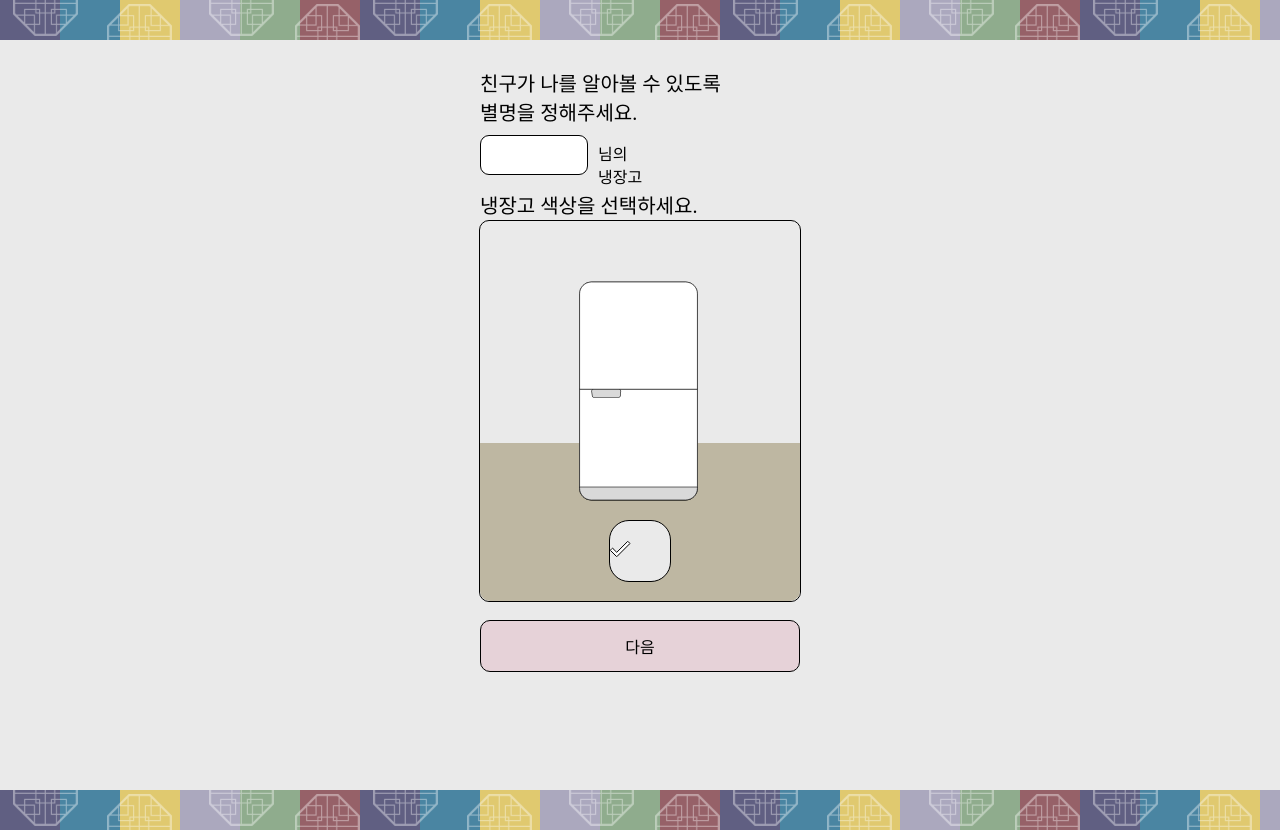
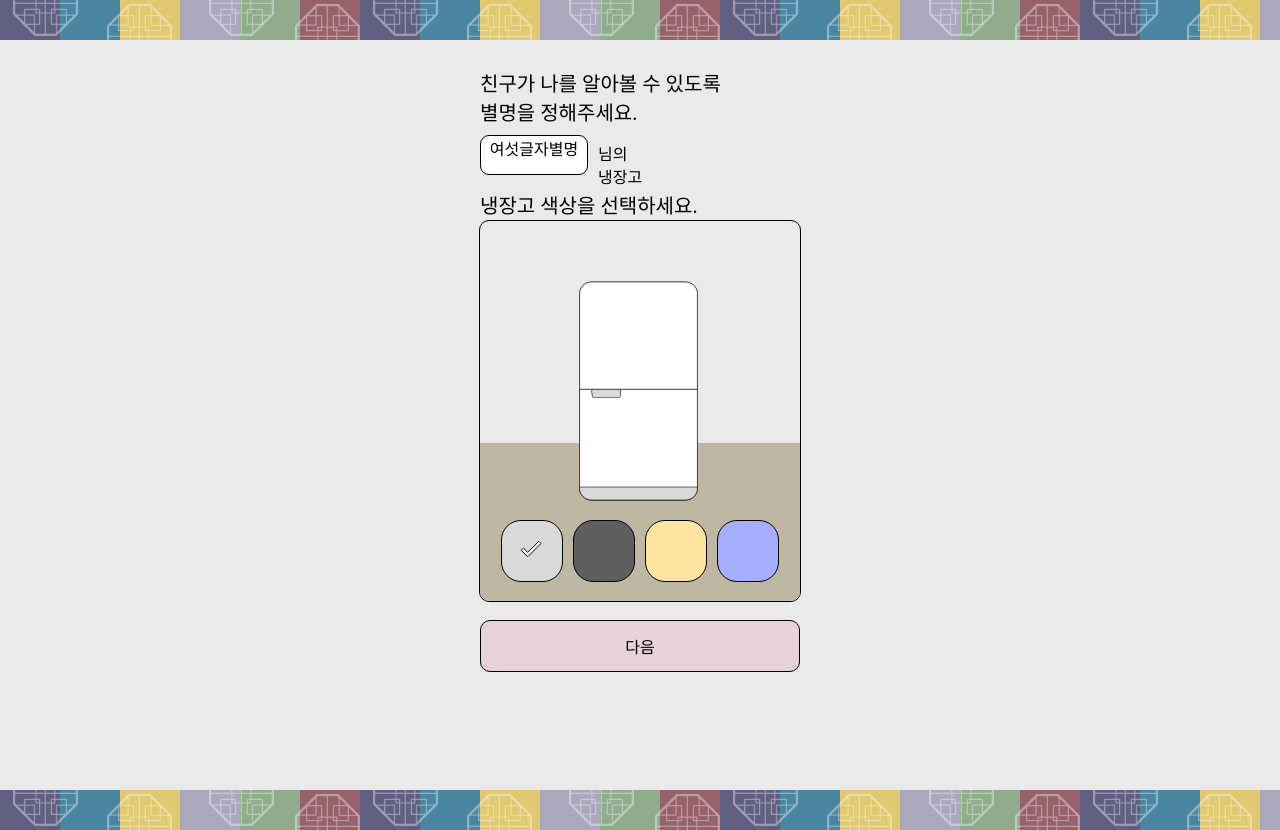
Before and after one commit to jangsumi/Making-Tteokguk-FE, a React (Vite) app: page /init in a window 1280 px wide. Built offline with nearby package versions, Linux system fonts and the light colour scheme; a web font is replaced by a local one.

Commit message:
Revert "fix : pull request 코멘트 반영"
This reverts commit 79bfd4322db00d94bd7a86f2e57789fdbe72fb37.

```diff
--- a/src/pages/Init/Init.jsx
+++ b/src/pages/Init/Init.jsx
@@ -1,54 +1,40 @@
 import React, { useState } from "react";
 import * as styled from "./styles";
+import { Fake } from "../MySetting/styles.jsx";
 import {useNavigate} from "react-router-dom";
-import Button from "../../components/Button/Button";
 
-// function CheckName = (NickName) =>{
-//   if (NickName.size > 6)
-// };
-// 이거는 닉네임 길이가 6자가 넘어갈 경우를 대비해서 만들었는데 아직 미완입니당..
-
-const Init = (props) => {
+const Init = () => {
   const navigate = useNavigate();
-  const RefColor =
-    [{id : 1, RCol : "#D9D9D9"},
-    {id : 2, RCol : "#5E5E5E"},
-    {id : 3, RCol : "#FFE5A0"},
-    {id : 4, RCol : "#A5AEFF"}]
-  const RefColorList = RefColor.map((Col)=><Init key = {Col.RCol} color = {Col.RCol}/>)
-  var nickname = "";
+  const nickname = {name : "여섯글자별명"};
   return (
+    <div>
       <styled.Container>
         <styled.Wrapper>
           <styled.MainText>{`친구가 나를 알아볼 수 있도록\n별명을 정해주세요`}.</styled.MainText>
           <styled.BtnContainer>
-            <styled.WhiteBtn>
-              <styled.NickNameInput input type="text" size="6" required="true"/>
-            </styled.WhiteBtn>
+            <styled.WhiteBtn>{nickname.name}</styled.WhiteBtn>
+            <Fake></Fake>
             <styled.WhosRefTxt>님의 냉장고</styled.WhosRefTxt>
           </styled.BtnContainer>
           <styled.SelectRefColTxt>냉장고 색상을 선택하세요.</styled.SelectRefColTxt>
           <styled.RefContentContainer>
             <styled.RefBgTop/>
-            <styled.RefBgBtm/>
+            <styled.RefBgBtm></styled.RefBgBtm>
             <styled.RefImgContainer>
-              <styled.WhiteRefImg/>
+              <styled.WhiteRefImg></styled.WhiteRefImg>
             </styled.RefImgContainer>
             <styled.RefContainer>
-
-              <styled.RefColor backgroundColor={props.RCol}/>
-
-              {/* <styled.RefColor backgroundColor="#D9D9D9"/>
+              <styled.RefColor backgroundColor="#D9D9D9"/>
               <styled.RefColor backgroundColor="#5E5E5E"/>
               <styled.RefColor backgroundColor="#FFE5A0"/>
-              <styled.RefColor backgroundColor="#A5AEFF"/> */}
-              <styled.CheckBtnImg/>
+              <styled.RefColor backgroundColor="#A5AEFF"/>
             </styled.RefContainer>
+              <styled.CheckBtnImg></styled.CheckBtnImg>
           </styled.RefContentContainer>
           <styled.NextBtn onClick={()=>navigate('/mysetting')}>다음</styled.NextBtn>
         </styled.Wrapper>
       </styled.Container>
-
+    </div>
 
 
 
--- a/src/pages/Init/styles.jsx
+++ b/src/pages/Init/styles.jsx
@@ -3,10 +3,10 @@ import WhiteRef from "../../images/WhiteRef.svg";
 import YellowRef from "../../images/YellowRef.svg";
 import BlackRef from "../../images/BlackRef.svg";
 import PurpleRef from "../../images/PurpleRef.svg";
-import CheckBtn from "../../images/CheckBtn.svg";
+import CheckBtn from "../../images/CheckBtn.svg"
 
 export const Container = styled.div`
-  margin: 30px 20px 40px 20px;
+  margin: 30px 20px 0px 20px;
   display: flex;
   flex-direction: column;
   gap: 32px;
@@ -36,18 +36,7 @@ export const BtnContainer = styled.div`
   width : 320px;
 `;
 
-export const NickNameInput = styled.input`
-  background : #FFFFFF;
-  border : 0px solid #FFFFFF;
-  width : 100px;
-  height : 25px;
-  position: absolute;
-  top : 5px;
-  left : 1px;
-  font-size : 18px;
-  justify-content: center;
-  outline : none;
-`;
+
 
 export const WhiteBtn = styled.div`
   box-sizing: border-box;
@@ -60,10 +49,7 @@ export const WhiteBtn = styled.div`
   border-radius: 9px;
   text-align : center;
   align-items : center;
-  justify-content: center;
-  margin-right : 10px;
 `;
-
 
 export const WhosRefTxt = styled.div`
   position: relative;
@@ -143,21 +129,40 @@ export const WhiteRefImg = styled.div`
 
 `;
 
-export const BlackRefImg = styled(WhiteRefImg)`
+export const BlackRefImg = styled.div`
+  position: absolute;
+  width : 122px;
+  height : 220.29px;
+  top : 110px;
   background: url(${BlackRef}) no-repeat;
+  background-size:contain;
+
 `;
 
-export const YellowRefImg = styled(WhiteRefImg)`
+export const YellowRefImg = styled.div`
+  position: absolute;
+  width : 122px;
+  height : 220.29px;
+  top : 110px;
   background: url(${YellowRef}) no-repeat;
+  background-size:contain;
+
 `;
 
-export const PurpleRefImg = styled(WhiteRefImg)`
+export const PurpleRefImg = styled.div`
+  position: absolute;
+  width : 122px;
+  height : 220.29px;
+  top : 110px;
   background: url(${PurpleRef}) no-repeat;
+  background-size:contain;
+
 `;
 
 export const CheckBtnImg = styled.div`
   position: absolute;
   top: 470px;
+  left : 25%;
   width : 22px;
   height : 18px;
   background : url(${CheckBtn}) no-repeat;
@@ -167,6 +172,7 @@ export const NextBtn = styled.div`
   top : 550px;
   width: 320px;
   max-width: 318px;
+  // margin: auto;
   height: 50px;
   background: #E6D2D8;
   border: 1px solid #000000;
```
